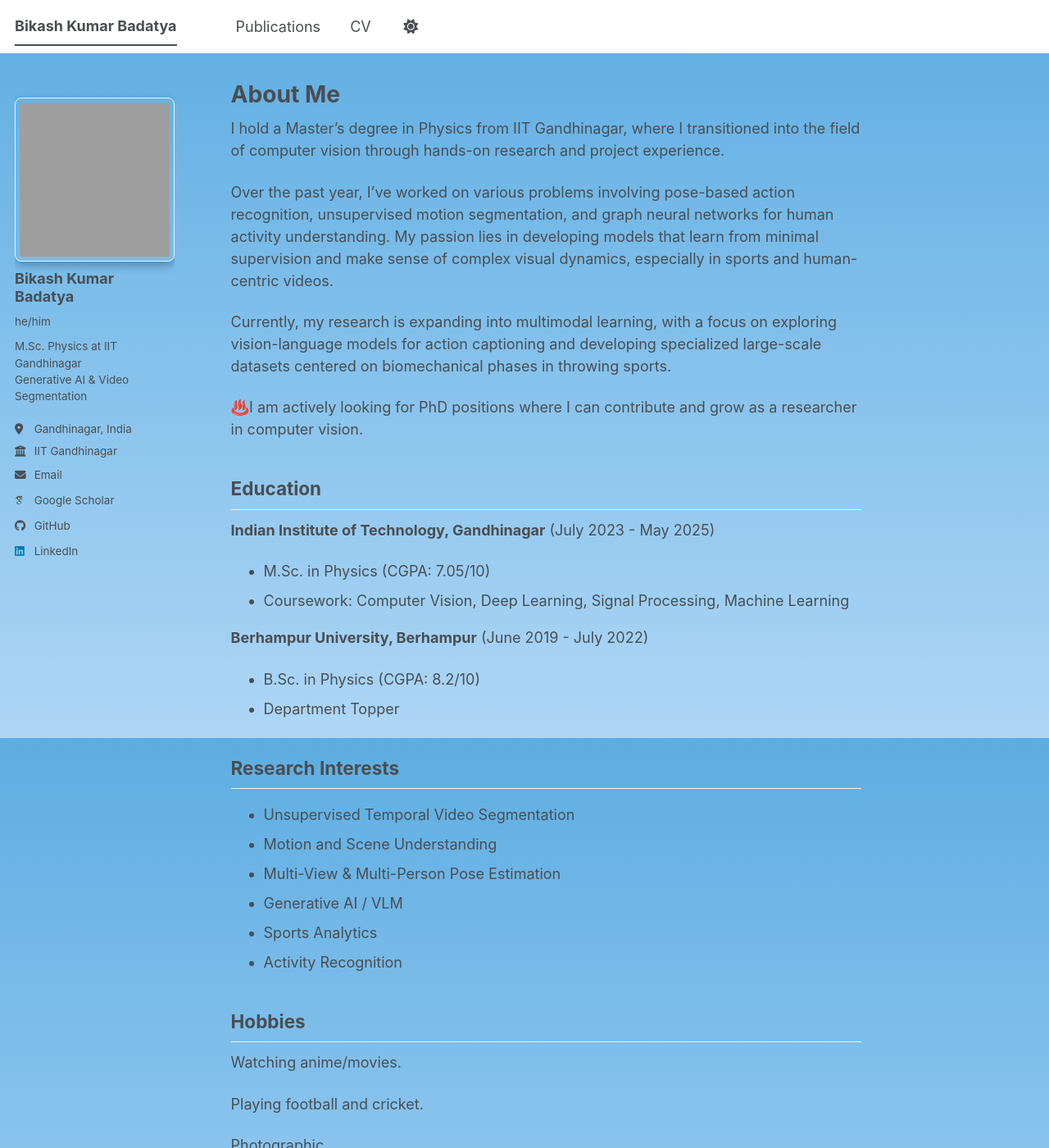
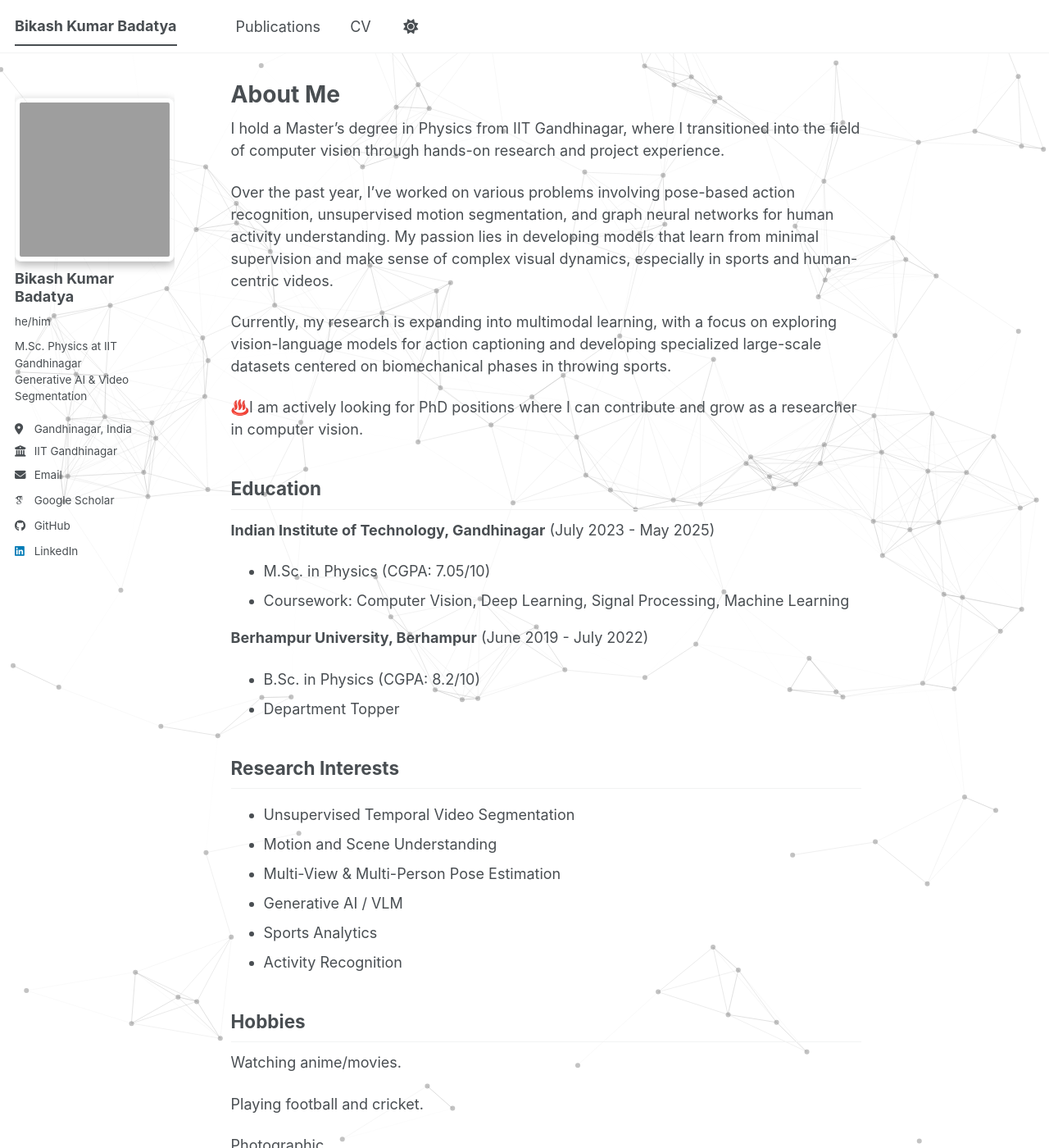
Before and after one commit to Bikudebug/Bikudebug.github.io, a Jekyll site: the page built from _pages/about.md, in a window 1280 px wide and 1400 px high. Shown: the whole window at 82% size. Built offline with Jekyll 4.4.1, drawn with Linux system fonts in a browser that asks for light colours; some web fonts are replaced; a script bundle is joined from its source files by our own code; library files that are not in the unit come from our copies.

Commit message:
Add professional particles.js background and smart-cropped avatar

```diff
--- a/_includes/scripts.html
+++ b/_includes/scripts.html
@@ -1,3 +1,31 @@
 <script type="module" src="{{ base_path }}/assets/js/main.min.js"></script>
+{% include analytics.html %}
 
-{% include analytics.html %}
+<!-- Academic Portfolio GUI Effect: Particles.js -->
+<script src="https://cdn.jsdelivr.net/particles.js/2.0.0/particles.min.js"></script>
+<script>
+  document.addEventListener('DOMContentLoaded', function() {
+    var particlesDiv = document.createElement('div');
+    particlesDiv.id = 'particles-js';
+    particlesDiv.style.cssText = 'position:fixed; top:0; left:0; width:100%; height:100%; z-index:0; pointer-events:none;';
+    document.body.prepend(particlesDiv);
+
+    particlesJS("particles-js", {
+      "particles": {
+        "number": { "value": 80, "density": { "enable": true, "value_area": 800 } },
+        "color": { "value": "#888888" },
+        "shape": { "type": "circle" },
+        "opacity": { "value": 0.5 },
+        "size": { "value": 3 },
+        "line_linked": { "enable": true, "distance": 150, "color": "#888888", "opacity": 0.4, "width": 1 },
+        "move": { "enable": true, "speed": 1.5, "direction": "none", "random": false, "straight": false, "out_mode": "out", "bounce": false }
+      },
+      "interactivity": {
+        "detect_on": "canvas",
+        "events": { "onhover": { "enable": true, "mode": "grab" }, "onclick": { "enable": true, "mode": "push" }, "resize": true },
+        "modes": { "grab": { "distance": 140, "line_linked": { "opacity": 1 } }, "push": { "particles_nb": 4 } }
+      },
+      "retina_detect": true
+    });
+  });
+</script>
--- a/assets/css/main.scss
+++ b/assets/css/main.scss
@@ -42,28 +42,7 @@
     "vendor/font-awesome/brands"
 ;
 
-/* DBZ Goku Flying Nimbus Background */
-body {
-    background-color: #87CEEB !important; /* Sky Blue */
-    background-image:
-        url('../images/nimbus.png'),
-        linear-gradient(180deg, #5DADE2 0%, #AED6F6 100%) !important;
-    background-size:
-        150px 150px, /* Nimbus size */
-        100vw 100vh !important;
-    background-repeat:
-        no-repeat,
-        no-repeat !important;
-    animation: nimbusFly 25s linear infinite !important; /* Extremely slow, gentle flying */
-    background-attachment: fixed !important;
-}
-
-@keyframes nimbusFly {
-    from { background-position: -200px 15vh, 0 0; }
-    to { background-position: 110vw 15vh, 0 0; }
-}
-
-/* Fix profile picture: slightly rounded standard shape */
+/* Profile picture formatting */
 .author__avatar img {
     border-radius: 8px !important;
     box-shadow: 0 4px 12px rgba(0,0,0,0.3) !important;
@@ -72,14 +51,3 @@ body {
     height: 200px !important;
     object-fit: cover !important;
 }
-
-/* For Dark Mode Backgrounds */
-@media (prefers-color-scheme: dark) {
-    body {
-        background-color: #1a2a44 !important; /* Night Sky Blue */
-        background-image:
-            url('../images/nimbus.png'),
-            linear-gradient(180deg, #101c30 0%, #1a2a44 100%) !important;
-        animation: nimbusFly 25s linear infinite !important;
-    }
-}
```
Also changed, not shown: 1 other file.
